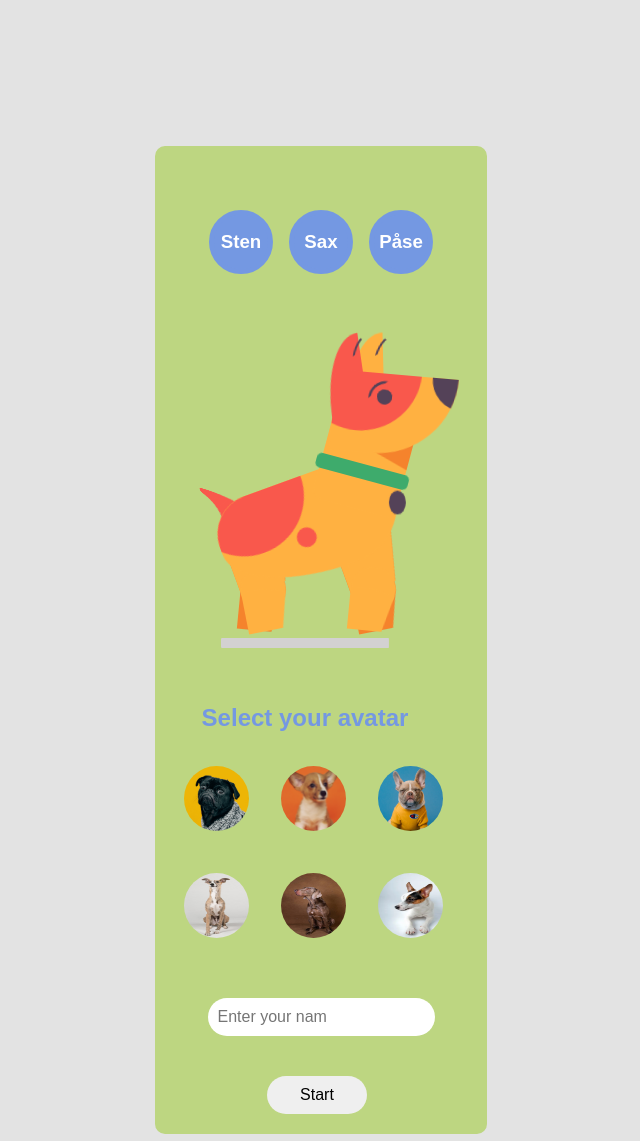
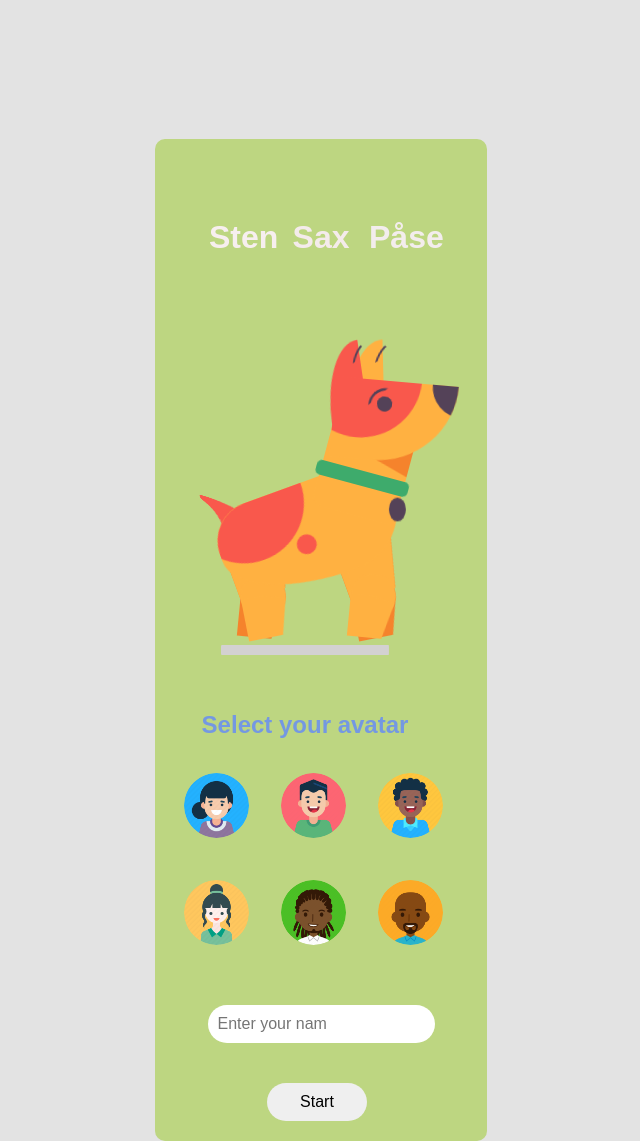
Before and after one commit to LimpanGH/Torstens_Gruppsidan, a plain HTML site: page sten-sax-pase/webb/startsidan.html in a window 1280 px wide. Shown: the whole page, without its empty margins (319-959 px from the left). Drawn offline with Linux system fonts and the light colour scheme.

Commit message:
add javascript and change avatar

```diff
--- a/sten-sax-pase/webb/startsidan.css
+++ b/sten-sax-pase/webb/startsidan.css
@@ -912,6 +912,7 @@ select {
     /* Leila */
 }
 
+
 body {
     font-family: Arial, Helvetica, sans-serif;
 
@@ -936,7 +937,8 @@ p {
     padding-bottom: 6rem;
     padding-left: 2rem;
 
-    animation: skew-y-shake 2.5s infinite;
+
+/*     animation: skew-y-shake 2.5s infinite;
         }
 
         @keyframes skew-y-shake {
@@ -955,34 +957,32 @@ p {
 
             100% {
                 transform: skewY(0deg);
-            }
+            }*/
  }
- #sten{
+
+#sten{
     width: 4rem;
     height: 4rem;
     padding: 1rem 0;
-    border: 5px solid #7498e2;
-    background:#7498e2 ;
+    font-size: xx-large;
     border-radius: 50%;
-    color: white;
+    color: rgb(247, 239, 239);
  }
  #sax{
+        font-size: xx-large;
         width: 4rem;
         height: 4rem;
         padding: 1rem 0;
-        border: 5px solid #7498e2;
-        background: #7498e2;
         border-radius: 50%;
-        color: white;
+        color: rgb(244, 235, 235);
  }
  #påse{
+    font-size: xx-large;
     width: 4rem;
     height: 4rem;
     padding: 1rem 0;
-    border: 5px solid #7498e2;
-    background: #7498e2;
     border-radius: 50%;
-    color: white;
+    color: rgb(243, 237, 237);
  }
 
 
@@ -1061,16 +1061,23 @@ p {
     height: 65px;
     border-radius: 50%;
     border: none;
-    transition: all 1s ease-in-out;
+    /* transition: all 1s ease-in-out; */
     /* leila */
 }
 
 .avatar:hover {
 
     cursor: pointer;
-    transform: scale(1.4, 1.4)
+    /* transform: scale(1.2); */
+ /*    border: #544258; */
+   /*  border-radius: 5px solid black; */
+
         /* Leila */
 
+}
+.avatar.clicked{
+    border-radius: 50%;
+    border: 5px solid red;
 }
 #avatar1 {
 
@@ -1078,15 +1085,15 @@ p {
     height: 65px;
     border-radius: 50%;
     border: none;
-    transition: all 1s ease-in-out;
+  /*   transition: all 1s ease-in-out; */
     /* leila */
 }
-#avatar2:hover {
+/* #avatar2:hover {
     content: url(img/s-j-508khDxcc5I-unsplash.jpg);
     cursor: pointer;
     transform: scale(1.4, 1.4)
 
-}
+} */
 #avatar1:hover {
     content: url(img/istockphoto-1090693262-612x612.jpg);
     cursor: pointer;
@@ -1111,6 +1118,7 @@ p {
 
 
     }
+
 
 
  /* Does form styling even reference to anything? - Gabriel */
--- a/sten-sax-pase/webb/startsidan.html
+++ b/sten-sax-pase/webb/startsidan.html
@@ -104,25 +104,25 @@
         <div class="avatar-flex1">
           <label for="avatar1"></label>
           <input type="hidden" id="avatar1" name="avatar" value="avatar1" />
-          <img src="img/charlesdeluvio-Mv9hjnEUHR4-unsplash.jpg" alt="Avatar 1" class="avatar" />
+          <img src="img/avatot1.png" alt="Avatar 1" class="avatar"  onclick="borderClick(this)" />
           <label for="avatar2"></label>
           <input type="hidden" id="avatar2" name="avata2" value="avatar2" />
-          <img src="img/alvan-nee-brFsZ7qszSY-unsplash.jpg" alt="Avatar 2" class="avatar" />
+          <img src="img/avator2.png" alt="Avatar 2" class="avatar"  onclick="borderClick(this)"/>
           <label for="avatar3"></label>
           <input type="hidden" id="avatar3" name="avatar3" value="avatar3" />
-          <img src="img/karsten-winegeart-5PVXkqt2s9k-unsplash.jpg" alt="Avatar 3" class="avatar" />
+          <img src="img/avator3.png" alt="Avatar 3" class="avatar" onclick="borderClick(this)" />
         </div>
 
-        <div  class="avatar-flex1">
+        <div  class="avatar-flex1" >
           <label for="avatar5"></label>
           <input type="hidden" id="avatar5" name="avatar5" value="avatar5" />
-          <img src="img/s-j-6S60CF1HgTo-unsplash.jpg" alt="Avatar 5" class="avatar" id="avatar2" />
+          <img src="img/avator4.png" alt="Avatar 5" class="avatar"   onclick="borderClick(this)"/>
           <label for="avatar4"></label>
           <input type="hidden" id="avatar4" name="avatar4" value="avatar4" />
-          <img src="img/istockphoto-1184380915-612x612.jpg" alt="Avatar 4" class="avatar" id="avatar1" />
+          <img src="img/avator5.png" alt="Avatar 4" class="avatar" onclick="borderClick(this)" />
           <label for="avatar6"></label>
           <input type="hidden" id="avatar3" name="avatar" value="avatar3" />
-          <img src="img/istockphoto-153565138-170667a.webp" alt="Avatar 3" class="avatar" id="avatar3" />
+          <img src="img/avator6.png" alt="Avatar 3" class="avatar" onclick="borderClick(this)" />
         </div>
       </div>
       <div class="playernam">
@@ -146,6 +146,18 @@
       <button id="number-of-games">NUMER OF GAMES</button>
     </div> -->
   </div>
+  <script>
+     function borderClick(box) {
+        //selects all avatars as eligible items, and allows a max of 1 item to be affected by borderClick
+        var allAvatars = document.querySelectorAll('.avatar');
+        allAvatars.forEach(function (avatar) {
+          avatar.style.border = 'none';
+        });
+         //styles borders on click
+       box.style.border = '5px solid red';
+     }
+
+  </script>
 </body>
 
 </html>
```
Also changed, not shown: sten-sax-pase/webb/img/avator2.png (added), sten-sax-pase/webb/img/avator3.png (added), sten-sax-pase/webb/img/avator4.png (added), sten-sax-pase/webb/img/avator5.png (added), sten-sax-pase/webb/img/avator6.png (added), sten-sax-pase/webb/img/avatot1.png (added), 1 other file.
